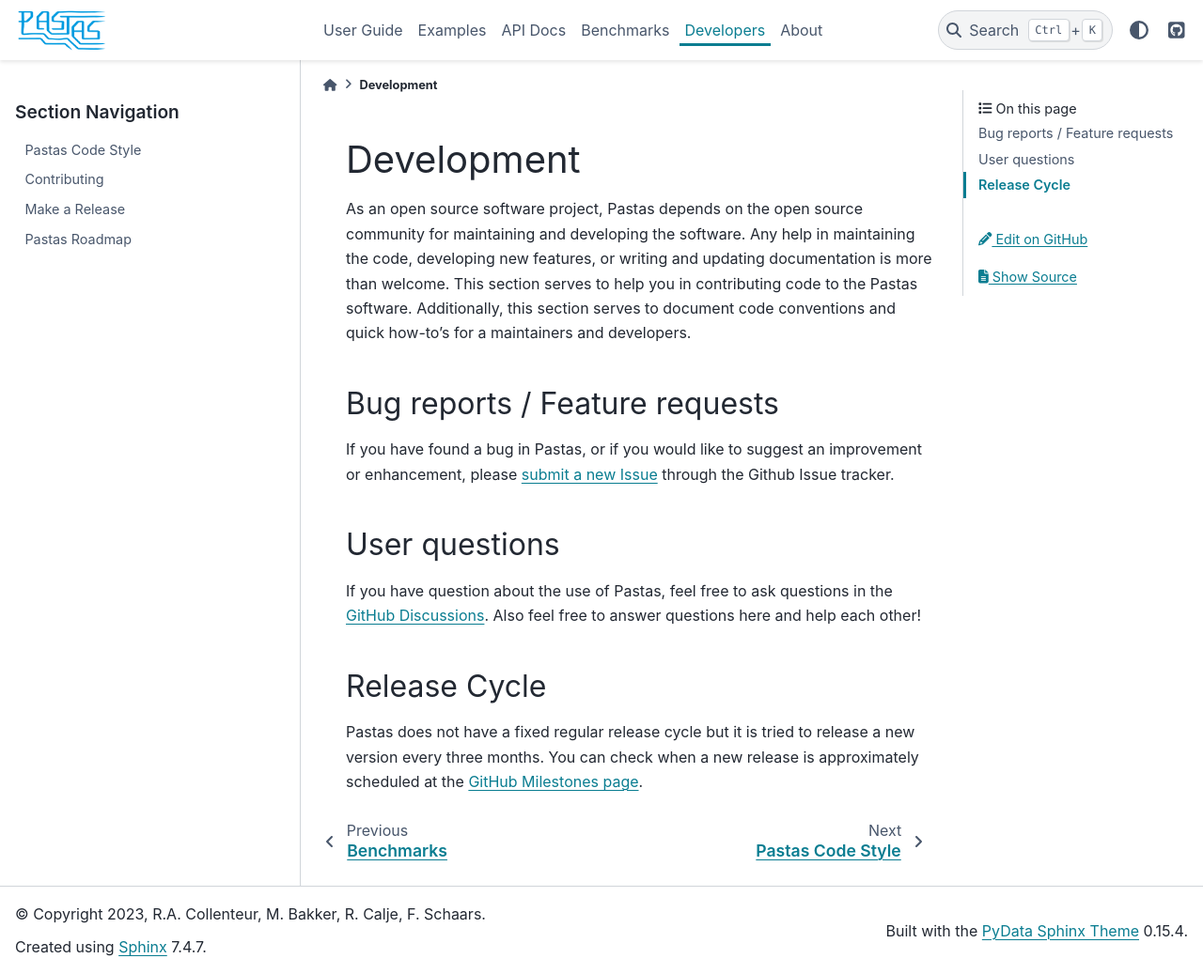
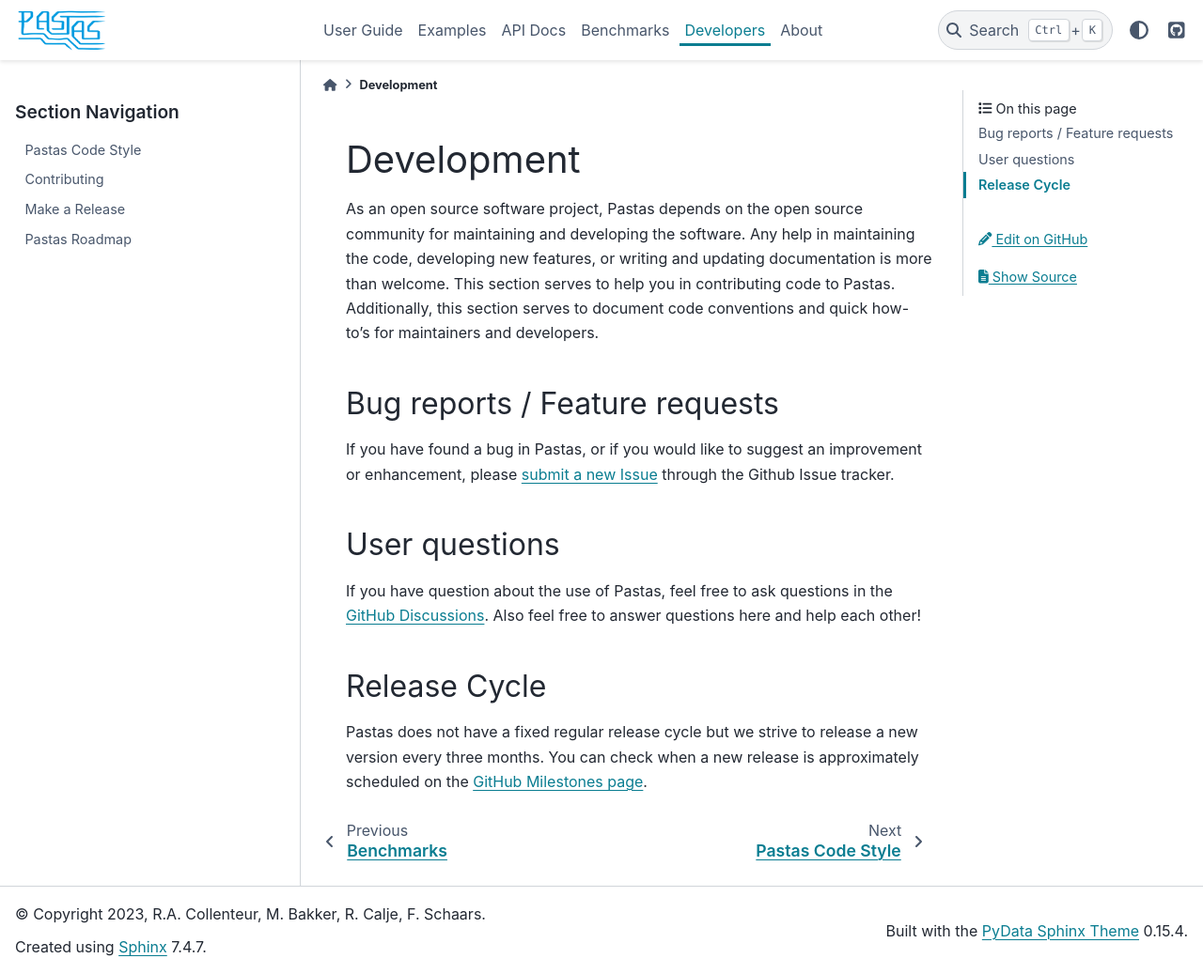
Before and after one commit to pastas/pastas, a Sphinx documentation site: the page built from doc/developers/index.rst, in a window 1280 px wide and 1037 px high. Shown: the whole window at 94% size. Built offline with Sphinx 7.4.7 and the PyData theme 0.15.4, drawn with Linux system fonts in a browser that asks for light colours.

Commit message:
improve developers section slightly

```diff
--- a/doc/developers/index.rst
+++ b/doc/developers/index.rst
@@ -3,8 +3,8 @@
 As an open source software project, Pastas depends on the open source community for
 maintaining and developing the software. Any help in maintaining the code, developing
 new features, or writing and updating documentation is more than welcome. This section
-serves to help you in contributing code to the Pastas software. Additionally, this section
-serves to document code conventions and quick how-to's for a maintainers and developers.
+serves to help you in contributing code to Pastas. Additionally, this section
+serves to document code conventions and quick how-to's for maintainers and developers.
 
 .. toctree::
     :maxdepth: 1
@@ -27,6 +27,6 @@
 
 Release Cycle
 -------------
-Pastas does not have a fixed regular release cycle but it is tried to release a new
-version every three months. You can check when a new release is approximately scheduled at
+Pastas does not have a fixed regular release cycle but we strive to release a new
+version every three months. You can check when a new release is approximately scheduled on
 the `GitHub Milestones page <https://github.com/pastas/pastas/milestones>`_.
```
